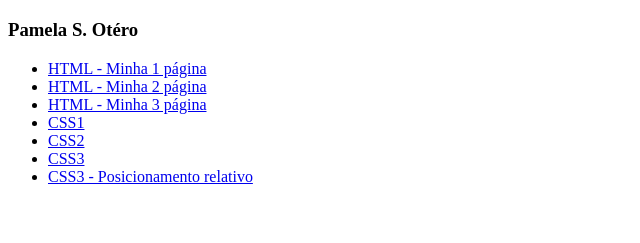
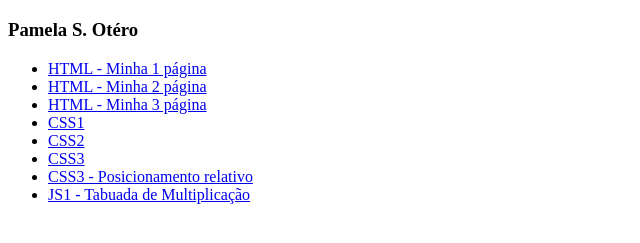
Before and after one commit to pamelaotero/progweb2024, a plain HTML site: page index.html in a window 1280 px wide. Shown: the part 61-304 px from the top of the page, without its empty margins (0-640 px from the left). Drawn offline with Linux system fonts and the light colour scheme.

Commit message:
feat: add tabuada de multiplicação

```diff
--- a/index.html
+++ b/index.html
@@ -16,6 +16,7 @@
       <li><a target="_blank" href="./CSS2/CSS2.png">CSS2</a></li>
       <li><a target="_blank" href="./CSS3/CSS3.html">CSS3</a></li>
       <li><a target="_blank" href="./CSS3/CSS3_relative_position.html">CSS3 - Posicionamento relativo</a></li>
+      <li><a target="_blank" href="./JS1/JS1.html">JS1 - Tabuada de Multiplicação</a></li>
   </ul>
 </body>
 </html>
```
